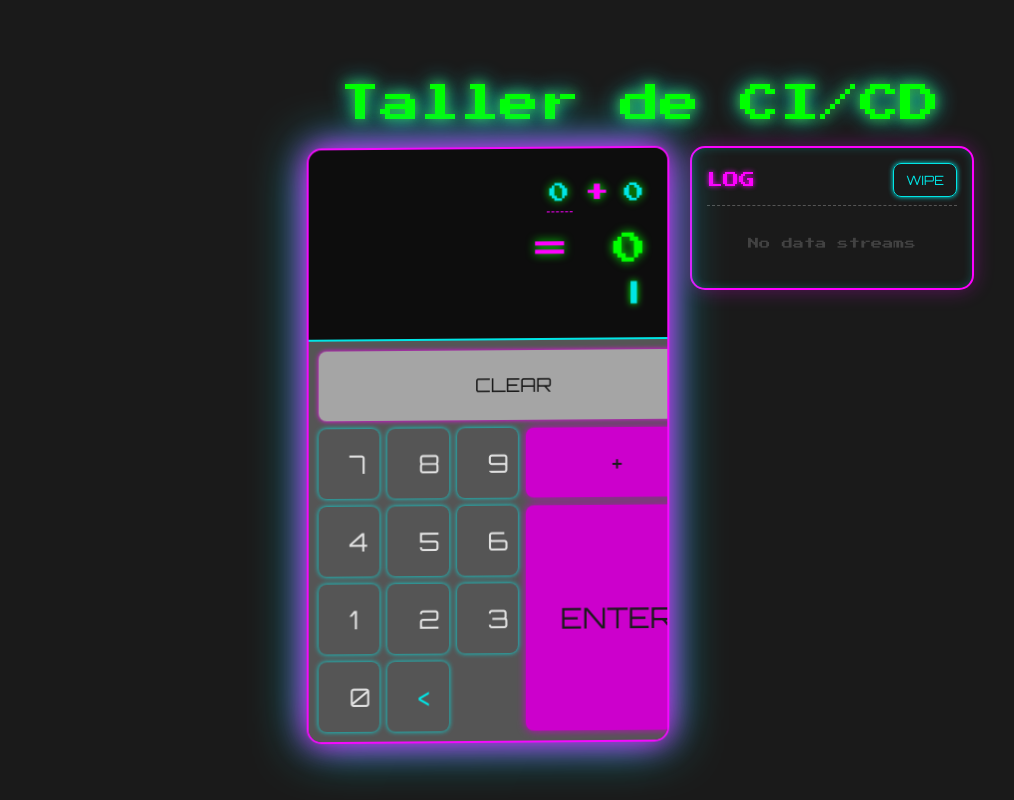
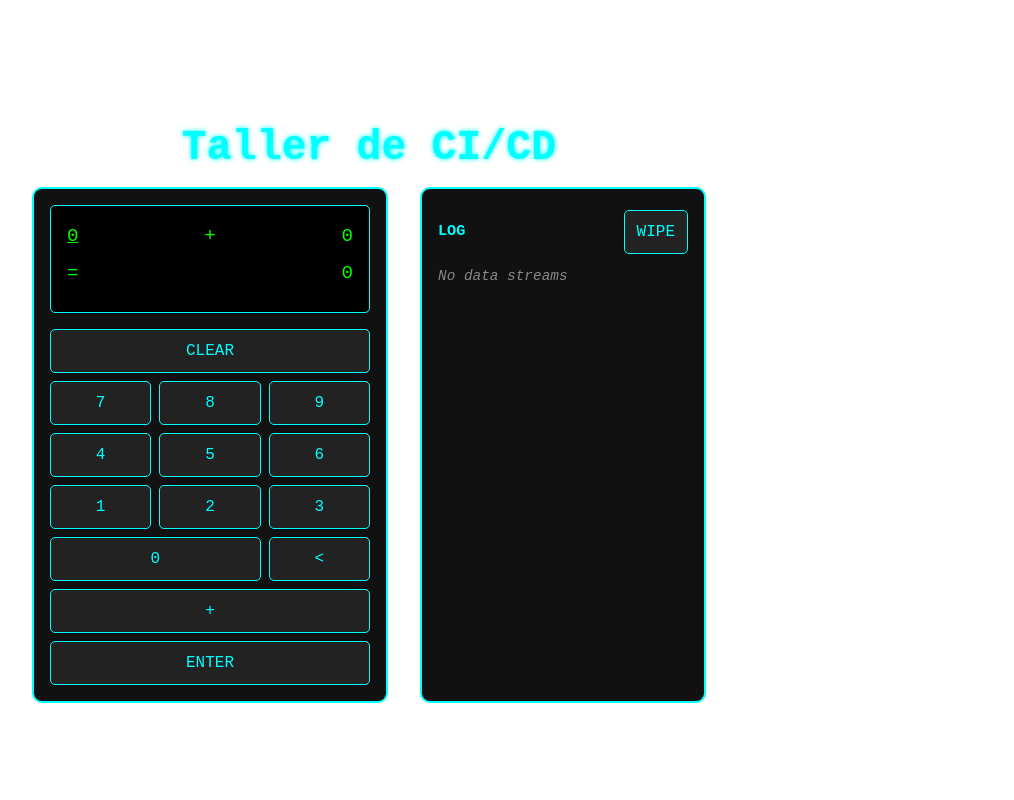
Before and after one commit to DanielBenjaminLopez/taller-CI-CD, a React (Vite) app in the folder tallerCICD/: page / in a window 1280 px wide. Shown: the whole page, without its empty margins (0-1014 px from the left). Built offline with nearby package versions, Linux system fonts and the light colour scheme.

Commit message:
add: update de diseño de la calculadora de sumas (#2)

```diff
--- a/tallerCICD/src/App.css
+++ b/tallerCICD/src/App.css
@@ -1,408 +1,115 @@
-@import url("https://fonts.googleapis.com/css2?family=Orbitron:wght@400;700&family=Press+Start+2P&display=swap");
-
-:root {
-  --neon-blue: #00e6e6;
-  --neon-pink: #ff00ff;
-  --neon-green: #00ff00;
-  --darker-pink: #cc00cc; /* Nuevo color fucsia más oscuro */
-  --dark-grey: #1a1a1a;
-  --medium-grey: #333333;
-  --light-grey: #555555;
-  --text-color: #e0e0e0;
-}
-
-body {
-  font-family: "Orbitron", sans-serif;
-  background-color: var(--dark-grey);
-  display: flex;
-  flex-direction: column;
-  justify-content: center;
-  align-items: center;
-  min-height: 100vh;
-  margin: 0;
-  overflow: hidden;
-  color: var(--text-color);
-  perspective: 1000px;
-}
-
-/* Background grid animation */
-body::before {
-  content: "";
-  position: absolute;
-  top: 0;
-  left: 0;
-  right: 0;
-  bottom: 0;
-  background: linear-gradient(
-      to right,
-      transparent 1px,
-      rgba(0, 255, 255, 0.05) 1px,
-      transparent 2px
-    ),
-    linear-gradient(
-      to bottom,
-      transparent 1px,
-      rgba(0, 255, 255, 0.05) 1px,
-      transparent 2px
-    );
-  background-size: 50px 50px;
-  animation: grid-pulse 10s infinite alternate;
-  z-index: -1;
-  opacity: 0.3;
-}
-
-@keyframes grid-pulse {
-  50% {
-    opacity: 0;
-  }
-}
-
 .main-container {
   display: flex;
   flex-direction: column;
   align-items: center;
-  gap: 20px;
-  padding: 20px;
+  padding: 2rem;
+  font-family: monospace;
 }
 
 .main-title {
-  font-family: "Press Start 2P", cursive;
-  font-size: 2.5em;
-  color: var(--neon-green);
-  text-shadow: 0 0 15px var(--neon-green), 0 0 30px var(--neon-blue);
-  animation: title-glow 3s infinite alternate;
-  margin-bottom: 0;
-}
-
-@keyframes title-glow {
-  from {
-    text-shadow: 0 0 10px var(--neon-green), 0 0 20px var(--neon-blue);
-  }
-  to {
-    text-shadow: 0 0 15px var(--neon-pink), 0 0 30px var(--neon-blue);
-  }
+  color: #00ffff;
+  text-shadow: 0 0 5px #00ffff;
+  margin-bottom: 1rem;
 }
 
 .calculator-wrapper {
   display: flex;
-  gap: 20px;
-  align-items: flex-start;
+  flex-wrap: wrap;
+  gap: 2rem;
 }
 
 .calculator-cyberpunk {
-  width: 360px;
-  background-color: var(--medium-grey);
-  border-radius: 15px;
-  box-shadow: 0 0 30px rgba(0, 255, 255, 0.5), 0 0 60px rgba(255, 0, 255, 0.3);
-  overflow: hidden;
-  border: 2px solid var(--neon-blue);
-  animation: border-glow 2s infinite alternate;
-  transform: rotateX(5deg) rotateY(-5deg);
-  transition: transform 0.5s ease-out;
-}
-
-.calculator-cyberpunk:hover {
-  transform: rotateX(0deg) rotateY(0deg);
-}
-
-@keyframes border-glow {
-  from {
-    border-color: var(--neon-blue);
-    box-shadow: 0 0 20px var(--neon-blue), 0 0 40px var(--neon-pink);
-  }
-  to {
-    border-color: var(--neon-pink);
-    box-shadow: 0 0 30px var(--neon-pink), 0 0 50px var(--neon-blue);
-  }
+  background-color: #111;
+  border: 2px solid #00ffff;
+  border-radius: 10px;
+  padding: 1rem;
+  width: 320px;
 }
 
 .display-cyberpunk {
-  background-color: #0d0d0d;
-  color: var(--neon-green);
-  font-family: "Press Start 2P", cursive;
-  font-size: 1.6em;
-  padding: 25px 20px;
-  text-align: right;
-  border-bottom: 2px solid var(--neon-blue);
-  overflow-x: auto;
-  white-space: nowrap;
-  letter-spacing: 1px;
-  text-shadow: 0 0 8px var(--neon-green);
-  position: relative;
+  background: #000;
+  color: #0f0;
+  padding: 1rem;
+  font-size: 1.2rem;
+  border: 1px solid #0ff;
+  border-radius: 5px;
+  margin-bottom: 1rem;
 }
 
-.display-cyberpunk::after {
-  content: "|";
-  display: inline-block;
-  animation: blink-caret 1s infinite steps(1);
-  margin-left: 5px;
-  color: var(--neon-blue);
+.input-line,
+.result-line {
+  display: flex;
+  justify-content: space-between;
+  margin-bottom: 0.5rem;
 }
 
-@keyframes blink-caret {
-  50% {
-    opacity: 0;
-  }
-}
-
-.input-line {
-  font-size: 0.8em;
-  color: var(--neon-blue);
-  min-height: 1.2em;
-  margin-bottom: 5px;
-}
-
-.input-line span {
-  display: inline-block;
-  vertical-align: middle;
-  padding: 2px;
-  border-bottom: 1px dashed transparent;
-  transition: border-bottom 0.3s ease-in-out;
-}
-
-.input-line .active-input {
-  border-bottom: 1px dashed var(--neon-pink);
-  animation: caret-blink 0.8s infinite steps(1);
-}
-
-.operator-display {
-  margin: 0 10px;
-  color: var(--neon-pink);
-  font-size: 1.2em;
-}
-
-.result-line {
-  font-size: 1.3em;
-  color: var(--neon-green);
-  text-shadow: 0 0 10px var(--neon-green);
-  margin-top: 10px;
-}
-
-.equals-sign {
-  margin-right: 10px;
-  color: var(--neon-pink);
+.active-input {
+  text-decoration: underline;
 }
 
 .keypad-cyberpunk {
   display: grid;
-  grid-template-columns: repeat(4, 1fr);
-  gap: 8px;
-  padding: 10px;
-  background-color: var(--light-grey);
-}
-
-button {
-  height: 70px;
-  font-size: 1.6em;
-  border: none;
-  background-color: var(--medium-grey);
-  color: var(--text-color);
-  cursor: pointer;
-  transition: background-color 0.2s ease-in-out, transform 0.1s ease-out,
-    box-shadow 0.2s ease-in-out;
-  border-radius: 8px;
-  font-family: "Orbitron", sans-serif;
-  position: relative;
-  overflow: hidden;
-  /* z-index por defecto para botones, si no hay uno más específico */
-  z-index: 2; /* Generalmente encima de fondos, pero debajo de los que tengan z-index más alto */
-}
-
-button::before {
-  content: "";
-  position: absolute;
-  top: 0;
-  left: 0;
-  width: 100%;
-  height: 100%;
-  background: linear-gradient(
-    45deg,
-    rgba(0, 255, 255, 0.3) 0%,
-    rgba(255, 0, 255, 0.3) 100%
-  );
-  z-index: 1; /* El pseudo-elemento siempre detrás del texto del botón */
-  opacity: 0;
-  transition: opacity 0.3s ease-in-out;
-}
-
-button:hover::before {
-  opacity: 1;
-}
-
-button:active {
-  transform: scale(0.95);
-  box-shadow: 0 0 15px var(--neon-blue);
-}
-
-.glow {
-  box-shadow: 0 0 5px var(--neon-blue);
-}
-
-.glow:hover {
-  box-shadow: 0 0 15px var(--neon-blue), 0 0 25px var(--neon-pink);
+  grid-template-columns: repeat(3, 1fr);
+  gap: 0.5rem;
 }
 
 .btn-clear {
-  background-color: #a5a5a5;
-  color: var(--dark-grey);
-  font-size: 1.2em;
-  grid-column: 1 / span 4;
-  box-shadow: 0 0 5px var(--neon-pink);
-  z-index: 3; /* El más alto, siempre visible */
-}
-
-.btn-clear:hover {
-  background-color: #bfbfbf;
-  box-shadow: 0 0 15px var(--neon-pink), 0 0 25px var(--neon-blue);
-}
-
-.btn-number {
-  background-color: var(--light-grey);
-  grid-column: auto;
-  z-index: 2; /* Para que estén por encima de operator-pad */
+  grid-column: span 3;
 }
 
 .btn-zero {
-  grid-column: 1;
-  background-color: var(--light-grey);
-  z-index: 2; /* Para que esté por encima de operator-pad */
-}
-
-.btn-backspace {
-  grid-column: 2;
-  background-color: var(--light-grey);
-  color: var(--neon-blue);
-  z-index: 2; /* Para que esté por encima de operator-pad */
+  grid-column: span 2;
 }
 
 .operator-pad-cyberpunk {
   display: flex;
   flex-direction: column;
-  gap: 8px;
-  grid-column: 4; /* Fija a la cuarta columna */
-  /* --- SOLUCIÓN PARA EL BOTÓN ENTER INCOMPLETO --- */
-  grid-row: 2 / 6; /* Inicia en la fila 2 y se extiende hasta la línea 6 del grid (que sería la fila que contiene 0 y <) */
-  /* Si 6 no funciona, podemos usar 'span 5' para que abarque 5 filas desde el inicio (Clear ocupa 1, luego 4 más = 5 filas de alto) */
-  /* grid-row: 2 / span 5; también podría funcionar si el recuento de filas es diferente */
-  /* --- FIN DE LA SOLUCIÓN --- */
-  z-index: 1; /* Fondo, debajo de los números */
+  gap: 0.5rem;
+  grid-column: span 3;
 }
 
-.btn-operator,
-.btn-equals {
-  background-color: var(--darker-pink);
-  color: var(--dark-grey);
-  font-size: 1.5em;
-  box-shadow: 0 0 8px var(--darker-pink);
+button {
+  background-color: #222;
+  color: #0ff;
+  border: 1px solid #0ff;
+  border-radius: 5px;
+  padding: 0.75rem;
+  font-size: 1rem;
+  cursor: pointer;
 }
 
-.btn-operator:hover,
-.btn-equals:hover {
-  background-color: var(--neon-blue);
-  box-shadow: 0 0 15px var(--neon-blue), 0 0 25px var(--darker-pink);
+button.glow:hover {
+  box-shadow: 0 0 8px #0ff;
 }
 
-.btn-equals {
-  flex-grow: 1;
-  font-size: 1.8em;
-}
-
-/* History Section */
 .history-section-cyberpunk {
-  flex-shrink: 0;
+  background: #111;
+  border: 2px solid #0ff;
+  padding: 1rem;
+  border-radius: 10px;
   width: 250px;
-  background-color: var(--dark-grey);
-  color: var(--neon-blue);
-  padding: 15px;
-  max-height: 450px;
-  overflow-y: auto;
-  border: 2px solid var(--neon-pink);
-  border-radius: 15px;
-  box-shadow: inset 0 0 10px rgba(0, 255, 255, 0.2),
-    0 0 20px rgba(255, 0, 255, 0.3);
-}
-
-.history-section-cyberpunk::-webkit-scrollbar {
-  width: 8px;
-}
-
-.history-section-cyberpunk::-webkit-scrollbar-track {
-  background: var(--medium-grey);
-  border-radius: 10px;
-}
-
-.history-section-cyberpunk::-webkit-scrollbar-thumb {
-  background: var(--neon-blue);
-  border-radius: 10px;
-  box-shadow: 0 0 5px var(--neon-blue);
 }
 
 .history-header-cyberpunk {
   display: flex;
   justify-content: space-between;
   align-items: center;
-  margin-bottom: 10px;
-  border-bottom: 1px dashed var(--light-grey);
-  padding-bottom: 8px;
-}
-
-.history-header-cyberpunk h3 {
-  margin: 0;
-  color: var(--neon-pink);
-  text-shadow: 0 0 5px var(--neon-pink);
-  font-family: "Press Start 2P", cursive;
-  font-size: 1em;
+  color: #0ff;
+  margin-bottom: 0.5rem;
 }
 
 .history-items-cyberpunk {
-  display: flex;
-  flex-direction: column-reverse;
-}
-
-.history-item-cyberpunk {
-  padding: 8px 0;
-  border-bottom: 1px dashed rgba(0, 255, 255, 0.2);
-  font-size: 0.9em;
-  color: var(--text-color);
-  transition: color 0.3s ease-in-out;
-}
-
-.history-item-cyberpunk:first-child {
-  border-bottom: none;
-}
-
-.history-item-cyberpunk:last-child {
-  border-bottom: 1px dashed rgba(0, 255, 255, 0.2);
-}
-
-.history-item-cyberpunk:hover {
-  color: var(--neon-green);
-  text-shadow: 0 0 5px var(--neon-green);
-}
-
-.btn-clear-history {
-  background-color: transparent;
-  border: 1px solid var(--neon-blue);
-  padding: 8px 12px;
-  font-size: 0.8em;
-  width: auto;
-  height: auto;
-  color: var(--neon-blue);
-  transition: all 0.3s ease-in-out;
-  box-shadow: 0 0 5px var(--neon-blue);
-}
-
-.btn-clear-history:hover {
-  background-color: var(--neon-blue);
-  color: var(--dark-grey);
-  box-shadow: 0 0 15px var(--neon-blue);
+  max-height: 200px;
+  overflow-y: auto;
+  color: #fff;
+  font-size: 0.9rem;
 }
 
 .history-placeholder {
-  color: var(--light-grey);
-  text-align: center;
-  padding: 20px;
-  font-family: "Press Start 2P", cursive;
-  font-size: 0.7em;
-  opacity: 0.7;
+  color: #888;
+  font-style: italic;
 }
+
+.operator-display {
+  margin: 0 0.5rem;
+}
--- a/tallerCICD/src/App.jsx
+++ b/tallerCICD/src/App.jsx
@@ -6,10 +6,9 @@ function App() {
   const [num2, setNum2] = useState("");
   const [result, setResult] = useState("0");
   const [history, setHistory] = useState([]);
-  const [currentInput, setCurrentInput] = useState(1); // 1 for num1, 2 for num2
+  const [currentInput, setCurrentInput] = useState(1);
 
   const handleNumInput = (digit) => {
-    // Solo permitir dígitos, ignorar el punto para números enteros
     if (digit === ".") return;
 
     if (currentInput === 1) {
@@ -17,29 +16,27 @@ function App() {
     } else {
       setNum2((prev) => (prev === "0" ? digit : prev + digit));
     }
-    setResult("0"); // Clear result when new input starts
+    setResult("0");
   };
 
   const handleOperatorClick = () => {
     if (currentInput === 1 && num1 !== "") {
-      setCurrentInput(2); // Move to inputting the second number
+      setCurrentInput(2);
     }
   };
 
   const calculateSum = () => {
-    // Usar parseInt para asegurar que sean números enteros
     const n1 = parseInt(num1);
     const n2 = parseInt(num2);
 
     if (!isNaN(n1) && !isNaN(n2)) {
-      // De acuerdo a tu solicitud de precisión, la suma de enteros es directa.
       const sum = n1 + n2;
       const operationString = `${n1} + ${n2} = ${sum}`;
-      setHistory((prevHistory) => [operationString, ...prevHistory]); // Add to top of history
+      setHistory((prevHistory) => [operationString, ...prevHistory]);
       setResult(sum.toString());
       setNum1("");
       setNum2("");
-      setCurrentInput(1); // Reset for next calculation
+      setCurrentInput(1);
     } else {
       setResult("Error");
     }
@@ -90,11 +87,10 @@ function App() {
               CLEAR
             </button>
 
-            {/* Botones numéricos reorganizados directamente en keypad-cyberpunk */}
             {[7, 8, 9, 4, 5, 6, 1, 2, 3].map((num) => (
               <button
                 key={num}
-                className="btn-number glow" // Clase genérica para números
+                className="btn-number glow"
                 onClick={() => handleNumInput(num.toString())}
               >
                 {num}
```
